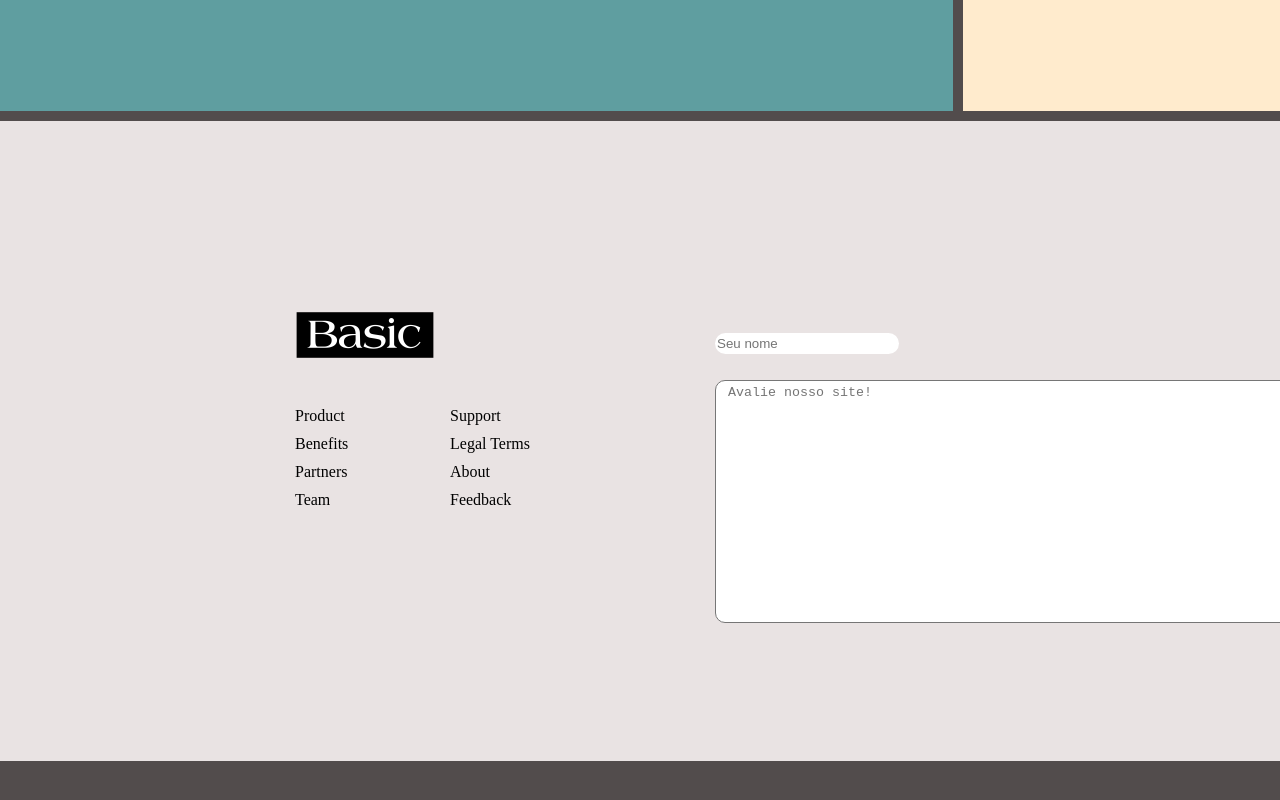
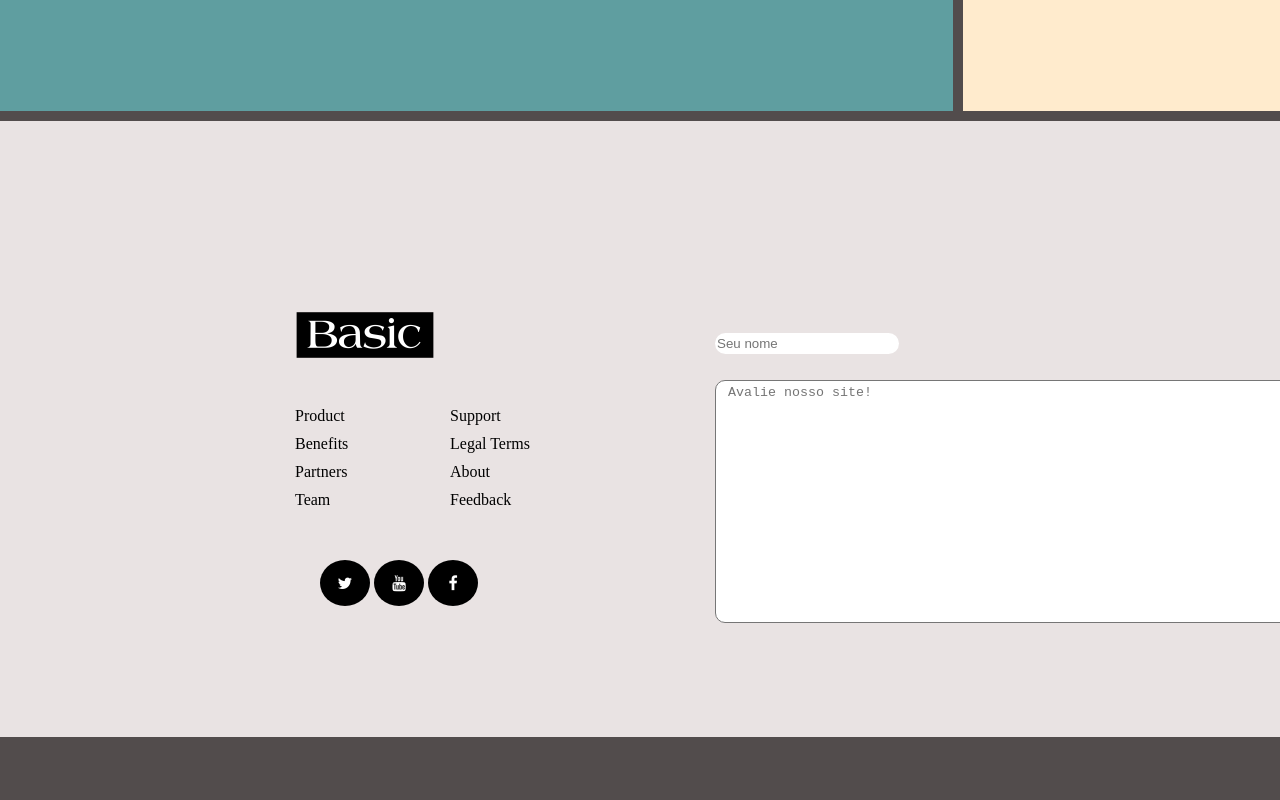
Before and after one commit to Suzei/css-grid-estudo, a plain HTML site: page index.html in a window 1280 px wide. Shown: the part 1669-2469 px from the top of the page. Drawn offline with Linux system fonts and the light colour scheme.

Commit message:
GRID Complete + Footer and AOS plugin test done. Closing this project rn

```diff
--- a/css/style.css
+++ b/css/style.css
@@ -1,3 +1,7 @@
+@media (min-width: 1024px) {
+
+
+
 html, body {
     margin: 0;
     padding: 0;
@@ -11,7 +15,7 @@ html, body {
 .container {
     display: grid;
     grid-template-columns: 3fr 1fr;
-    grid-template-rows: 80vh 20vh 120vh 80vh ;
+    grid-template-rows: 80vh 20vh 120vh 77vh ;
     gap: 10px;
     grid-template-areas: 'header header'
                           'down sidedown'
@@ -138,9 +142,6 @@ form h3 {
 }
 
 
-
-
-
 .user-name {
   height: 20px;
   border-radius: 20px;
@@ -161,3 +162,37 @@ textarea::placeholder {
   padding-left: 10px;
   padding-top: 2px
 }
+
+}
+
+.social-media {
+  float: right;
+  position: absolute;
+  margin-left: 60px;
+
+}
+
+
+
+
+
+.fa {
+  padding: 15px;
+  font-size: 20px;
+  width: 20px;
+  text-align: center;
+  text-decoration: none;
+  border-radius: 50%;
+
+}
+
+
+
+.fa:hover {
+  opacity: 0.7;
+}
+
+.fa-facebook, .fa-twitter, .fa-youtube {
+  background-color: black;
+  color: white;
+}
--- a/index.html
+++ b/index.html
@@ -50,6 +50,12 @@
                     <a href="">Feedback</a>
 
                 </div>
+                <div class="social-media">
+                    <a href="https://twitter.com/suzeitosleep" class="fa fa-twitter" target="_blank"></a>
+                    <a href="#" class="fa fa-youtube"></a>
+                    <a href="#" class="fa fa-facebook"></a>
+                </div>
+
                 <div class="line"></div>
 
                 <div class="form-move">
@@ -61,6 +67,7 @@
                 </div>
 
             </div>
+
         </div>
 
     </footer>
```
